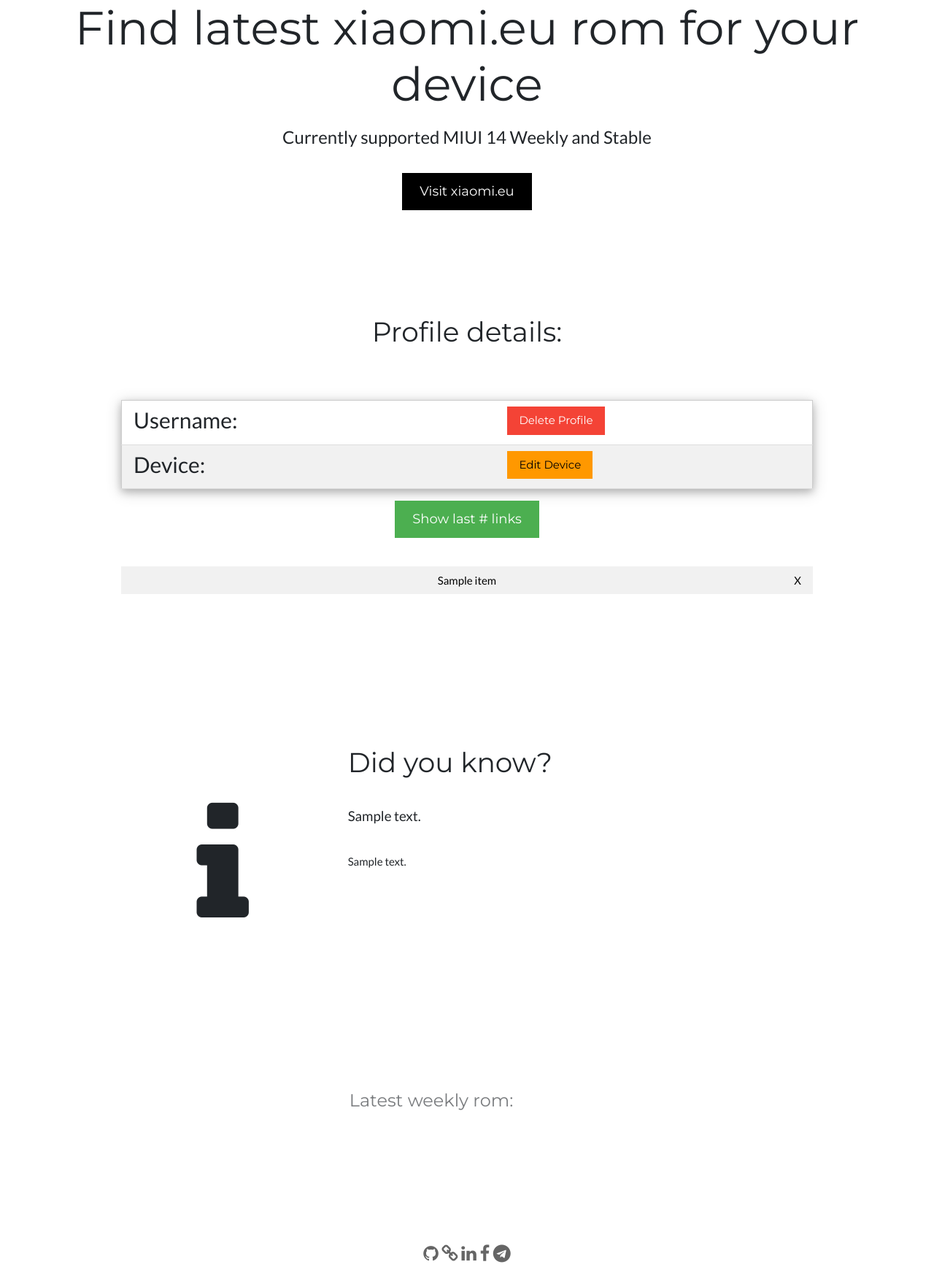
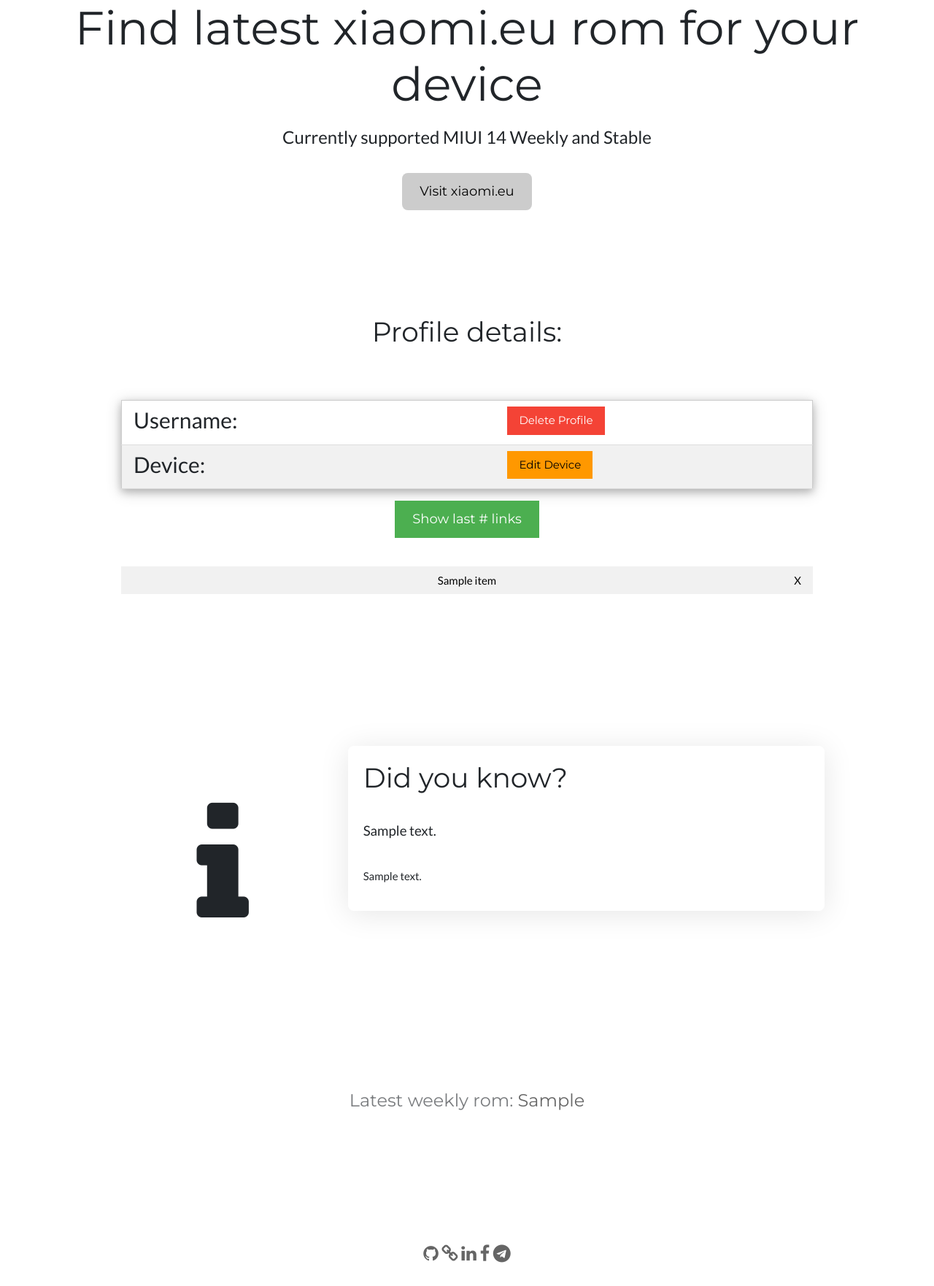
Before and after one commit to chebishev/XiaomiEuRomChecker, a Django app: template templates/auth_app/profile.html in a window 1280 px wide, after a click that opens the changed part. Shown: the part 96-1858 px from the top of the page at 73% size. Run offline with Django 4.2, Linux system fonts and the light colour scheme; the template is opened without the code that fills it: most values are stand-ins (such as "Sample title", 1, 10 or a date in 2020).

Commit message:
design changed

```diff
--- a/XiaomiEuRomChecker/theme/admin.py
+++ b/XiaomiEuRomChecker/theme/admin.py
@@ -13,8 +13,8 @@ class ThemesAdmin(admin.ModelAdmin):
          {'fields': ['navbar', 'header', 'first_grid_icon', 'second_grid_icon', 'rom_version_container']}),
 
         ('Secondary colors',
-         {'fields': ['navbar_hover', 'small_screens_navbar', 'small_screens_menu', 'small_screens_menu_hover',
-                     'second_grid_background', 'second_grid_p_color', 'back_home_button']}),
+         {'fields': ['header_button', 'navbar_hover', 'small_screens_navbar', 'small_screens_menu',
+                     'small_screens_menu_hover', 'second_grid_background', 'second_grid_p_color', 'back_home_button']}),
     ]
 
     # To disable adding of more than one theme:
--- a/XiaomiEuRomChecker/theme/models.py
+++ b/XiaomiEuRomChecker/theme/models.py
@@ -58,6 +58,8 @@ class ThemeModel(models.Model):
                                                 verbose_name="Menu hover color on small screens")
     header = models.CharField(max_length=Color.max_length(), choices=Color.choices(), default="red",
                               verbose_name="Header")
+    header_button = models.CharField(max_length=Color.max_length(), choices=Color.choices(), default="black",
+                                     verbose_name="Header button ")
     first_grid_icon = models.CharField(max_length=Color.max_length(), choices=Color.choices(), default="red",
                                        verbose_name="First grid icon")
     second_grid_icon = models.CharField(max_length=Color.max_length(), choices=Color.choices(), default="red",
--- a/templates/base.html
+++ b/templates/base.html
@@ -34,6 +34,60 @@
         a {
             text-decoration: none;
             color: black;
+        }
+
+        .w3-button:hover {
+            color: #fff !important;
+            background-color: #707070 ! important;
+        }
+
+        .w3-black, .w3-hover-black:hover {
+            color: #000 !important;
+            background-color: #ccc !important;
+            border-radius: 8px;
+        }
+
+        .form-select:focus {
+            border-color: #8bc34a;
+            outline: 0;
+            box-shadow: 0 0 0 0.25rem #8bc34a57;
+        }
+
+        .form-select {
+            display: block;
+            width: 100%;
+            padding: 0.375rem 2.25rem 0.375rem 0.75rem;
+            -moz-padding-start: calc(0.75rem - 3px);
+            font-size: 1rem;
+            font-weight: 400;
+            line-height: 1.5;
+            color: #212529;
+            transition: border-color .15s ease-in-out, box-shadow .15s ease-in-out;
+            -webkit-appearance: none;
+            -moz-appearance: none;
+            appearance: none;
+            background: rgba(255, 255, 255, 0.2);
+            border-radius: 8px;
+            box-shadow: 0 4px 20px rgb(0 0 0 / 20%);
+            backdrop-filter: blur(5px);
+            -webkit-backdrop-filter: blur(5px);
+            border: 1px solid rgba(255, 255, 255, 0.3);
+        }
+
+        .btn-primary {
+            color: #fff;
+            background-color: #0d6efd;
+            border-color: #8bc34a;
+        }
+
+        .w3-twothird {
+            background: rgb(255 255 255 / 0.2%);
+            border-radius: 8px;
+            box-shadow: 0 4px 40px rgba(0, 0, 0, 0.1);
+            backdrop-filter: blur(5px);
+            -webkit-backdrop-filter: blur(5px);
+            border: 1px solid rgba(255, 255, 255, 0.3);
+            padding: 20px;
         }
     </style>
 </head>
@@ -131,20 +185,25 @@
     </div>
 {% endif %}
 <div class="w3-container w3-{{ color.rom_version_container }} w3-center w3-opacity w3-padding-64">
-    <h1 class="w3-margin w3-xlarge">Latest weekly rom: <a href="{{ folder_link }}"
-                                                          style="color: white">{{ current_folder }}</a></h1>
+    <h1 class="w3-margin w3-xlarge">Latest weekly rom: <a href="{{ folder_link }}">{{ current_folder }}</a></h1>
 </div>
 
 <footer class="w3-container w3-padding-64 w3-center w3-opacity">
     <div class="w3-xlarge w3-padding-32">
-       <a href="https://github.com/chebishev" target="_blank" rel="noopener noreferrer"><i class="fa fa-github w3-hover-opacity"></i></a>
-        <a href="https://chebishev.github.io/" target="_blank" rel="noopener noreferrer"><i class="fa fa-link w3-hover-opacity"></i></a>
-        <a href="https://www.linkedin.com/in/atanas-chebishev" target="_blank" rel="noopener noreferrer"><i class="fa fa-linkedin w3-hover-opacity"></i></a>
-        <a href="https://facebook.com/atanas.chebishev" target="_blank" rel="noopener noreferrer"><i class="fa fa-facebook w3-hover-opacity"></i></a>
-        <a href="https://t.me/chebisheff" target="_blank" rel="noopener noreferrer"><i class="fa fa-telegram w3-hover-opacity"></i></a>
+        <a href="https://github.com/chebishev" target="_blank" rel="noopener noreferrer"><i
+                class="fa fa-github w3-hover-opacity"></i></a>
+        <a href="https://chebishev.github.io/" target="_blank" rel="noopener noreferrer"><i
+                class="fa fa-link w3-hover-opacity"></i></a>
+        <a href="https://www.linkedin.com/in/atanas-chebishev" target="_blank" rel="noopener noreferrer"><i
+                class="fa fa-linkedin w3-hover-opacity"></i></a>
+        <a href="https://facebook.com/atanas.chebishev" target="_blank" rel="noopener noreferrer"><i
+                class="fa fa-facebook w3-hover-opacity"></i></a>
+        <a href="https://t.me/chebisheff" target="_blank" rel="noopener noreferrer"><i
+                class="fa fa-telegram w3-hover-opacity"></i></a>
     </div>
     <p>Powered by Django {{ django_current_version }} and chebishev™</p>
-    <a class="w3-button w3-round-xxlarge w3-{{ color.back_home_button }} w3-margin-bottom" href="{% url 'index' %}">Back home</a>
+    <a class="w3-button w3-round-xxlarge w3-{{ color.back_home_button }} w3-margin-bottom" href="{% url 'index' %}">Back
+        home</a>
 </footer>
 
 <script>
```
Also changed, not shown: XiaomiEuRomChecker/theme/migrations/0002_thememodel_header_button.py (added).
